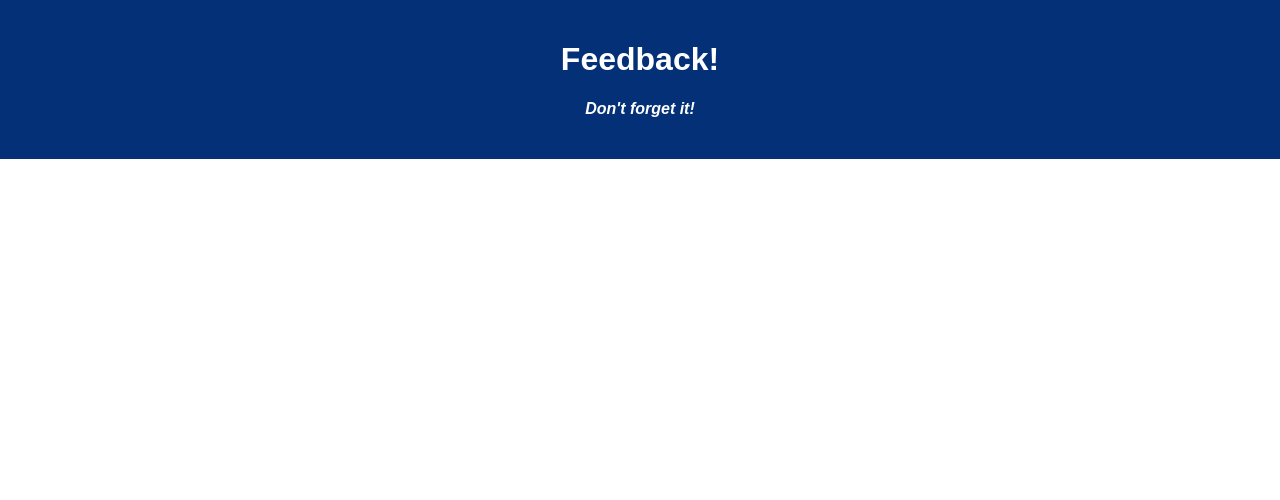
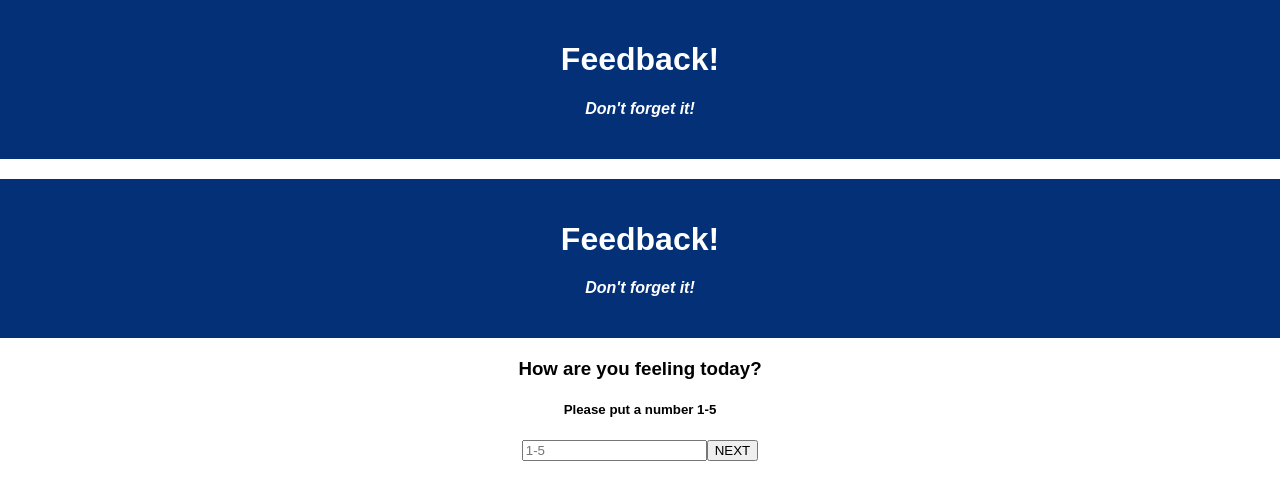
Before and after one commit to jdmaras/weekend-redux-feedback-loop, a React (Create React App) app: page / in a window 1280 px wide. Shown: the top 500 px of the page. Built offline with nearby package versions, Linux system fonts and the light colour scheme; no server answers.

Commit message:
started grabbing from database but realizing I might be doing wrong but fixed my header to not be in everything

```diff
--- a/package.json
+++ b/package.json
@@ -9,8 +9,11 @@
     "pg": "^8.2.1",
     "react": "^17.0.1",
     "react-dom": "^17.0.1",
+    "react-redux": "^7.2.8",
     "react-router-dom": "^5.3.0",
-    "react-scripts": "^5.0.1"
+    "react-scripts": "^5.0.1",
+    "redux": "^4.2.0",
+    "redux-logger": "^3.0.6"
   },
   "devDependencies": {
     "nodemon": "^1.18.5"
--- a/src/components/App/App.jsx
+++ b/src/components/App/App.jsx
@@ -1,16 +1,62 @@
 import React from 'react';
 import axios from 'axios';
 import './App.css';
+import { HashRouter as Router, Route, Link } from 'react-router-dom';
+import { useEffect } from 'react';
+"react-router-dom";
+import { useDispatch } from 'react-redux';
+
+//component import
+import Header from '../Header/Header';
+import Comments from '../Comments/Comments';
+import Feeling from '../Feeling/Feeling';
+import Support from '../Support/Support';
+import Understanding from '../Understanding/Understand';
 
 function App() {
 
+  useEffect(() => {
+    console.log('load upon booting')
+    grabDatabase();
+  }, [])
+  const dispatch = useDispatch();
+
+
+  const grabDatabase = () => {
+    axios({
+      method: 'GET',
+      url: '/prime_feedback'
+    })
+    .then((response) => {
+      dispatch({
+        type: 'GRAB_DB',
+        payload: response.data
+      })
+    })
+    .catch ((err) => {
+      console.log('Err in GET', err)
+    })
+  }
+
   return (
     <div className='App'>
-      <header className='App-header'>
-        <h1 className='App-title'>Feedback!</h1>
-        <h4>Don't forget it!</h4>
-      </header>
-    </div>
+      <Header />
+      <Router>
+        <Route path="/" exact>
+          <Feeling />
+        </Route>
+        <Route path="/understanding" exact>
+         <Understanding />
+        </Route>
+        <Route path="/support" exact>
+          <Support />
+        </Route>
+        <Route path="/comments" exact>
+          <Comments />
+        </Route>
+      </Router>
+      </div>
+
   );
 }
 
--- /dev/null
+++ b/src/components/Comments/Comments.jsx
@@ -0,0 +1,14 @@
+
+function Comments(){
+
+    return(
+        <div>
+          <h3>Any comments you want to leave?</h3>
+          <h5>Please put a number 1-5</h5>
+        <input required type="number" placeholder="1-5"></input>
+        <button>NEXT</button>
+        </div>
+    )
+};
+
+export default Comments;
--- /dev/null
+++ b/src/components/Feeling/Feeling.jsx
@@ -0,0 +1,18 @@
+
+
+function Feeling(){
+    return(
+       <div>
+        <header className='App-header'>
+          <h1 className='App-title'>Feedback!</h1>
+          <h4>Don't forget it!</h4>
+        </header>
+        <h3>How are you feeling today?</h3>
+        <h5>Please put a number 1-5</h5>
+        <input required type="number" placeholder="1-5"></input>
+        <button>NEXT</button>
+      </div>
+    )
+}
+
+export default Feeling;
--- /dev/null
+++ b/src/components/Header/Header.jsx
@@ -0,0 +1,11 @@
+
+function Header(){
+    return(
+        <header className='App-header'>
+          <h1 className='App-title'>Feedback!</h1>
+          <h4>Don't forget it!</h4>
+        </header>
+    )
+}
+
+export default Header;
--- /dev/null
+++ b/src/components/Support/Support.jsx
@@ -0,0 +1,18 @@
+
+
+function Support(){
+    return(
+        <div>
+        <header className='App-header'>
+          <h1 className='App-title'>Feedback!</h1>
+          <h4>Don't forget it!</h4>
+          </header>
+          <h3>How well are you being supported?</h3>
+          <h5>Please put a number 1-5</h5>
+        <input required type="number" placeholder="1-5"></input>
+        <button>NEXT</button>
+        </div>
+    )
+}
+
+export default Support;
--- /dev/null
+++ b/src/components/Understanding/Understand.jsx
@@ -0,0 +1,18 @@
+
+
+function Understanding(){
+    return(
+        <div>
+        <header className='App-header'>
+          <h1 className='App-title'>Feedback!</h1>
+          <h4>Don't forget it!</h4>
+          </header>
+          <h3>How well are you understanding the content?</h3>
+          <h5>Please put a number 1-5</h5>
+        <input required type="number" placeholder="1-5"></input>
+        <button>NEXT</button>
+        </div>
+    )
+}
+
+export default Understanding;
--- a/src/index.js
+++ b/src/index.js
@@ -2,7 +2,32 @@ import React from 'react';
 import ReactDOM from 'react-dom';
 import './index.css';
 import App from './components/App/App';
+import { Provider } from "react-redux";
+import { createStore, combineReducers, applyMiddleware } from "redux";
+import logger from "redux-logger";
+
 import registerServiceWorker from './registerServiceWorker';
 
-ReactDOM.render(<App />, document.getElementById('root'));
+const dataBaseInfo = (state = [], action) => {
+    switch (action.type) {
+        case "GRAB_DB":
+            return action.payload;
+    }
+    return state;
+}
+
+const store = createStore(
+    combineReducers({
+    dataBaseInfo
+    }),
+    applyMiddleware(logger)
+);
+
+
+
+ReactDOM.render(
+    <Provider store={store}>
+    <App />
+    </Provider>
+    , document.getElementById('root'));
 registerServiceWorker();
```
Also changed, not shown: 1 other file (tests, documents, lock files or other folders).
